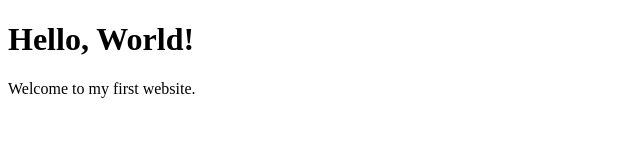
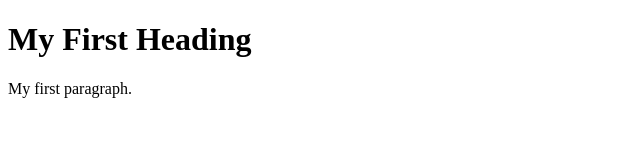
Before and after one commit to xiiekk/xiiekk.com, a plain HTML site: page index.html in a window 1280 px wide. Shown: the whole page, without its empty margins (0-640 px from the left). Drawn offline with Linux system fonts and the light colour scheme.

Commit message:
index.html

```diff
--- a/index.html
+++ b/index.html
@@ -1,14 +1,12 @@
 <!DOCTYPE html>
-<html lang="en">
+<html>
 <head>
-    <meta charset="UTF-8">
-    <meta name="viewport" content="width=device-width, initial-scale=1.0">
-    <title>Hello World Website</title>
+<title>Page Title</title>
 </head>
 <body>
 
-    <h1>Hello, World!</h1>
-    <p>Welcome to my first website.</p>
+<h1>My First Heading</h1>
+<p>My first paragraph.</p>
 
 </body>
 </html>
```
